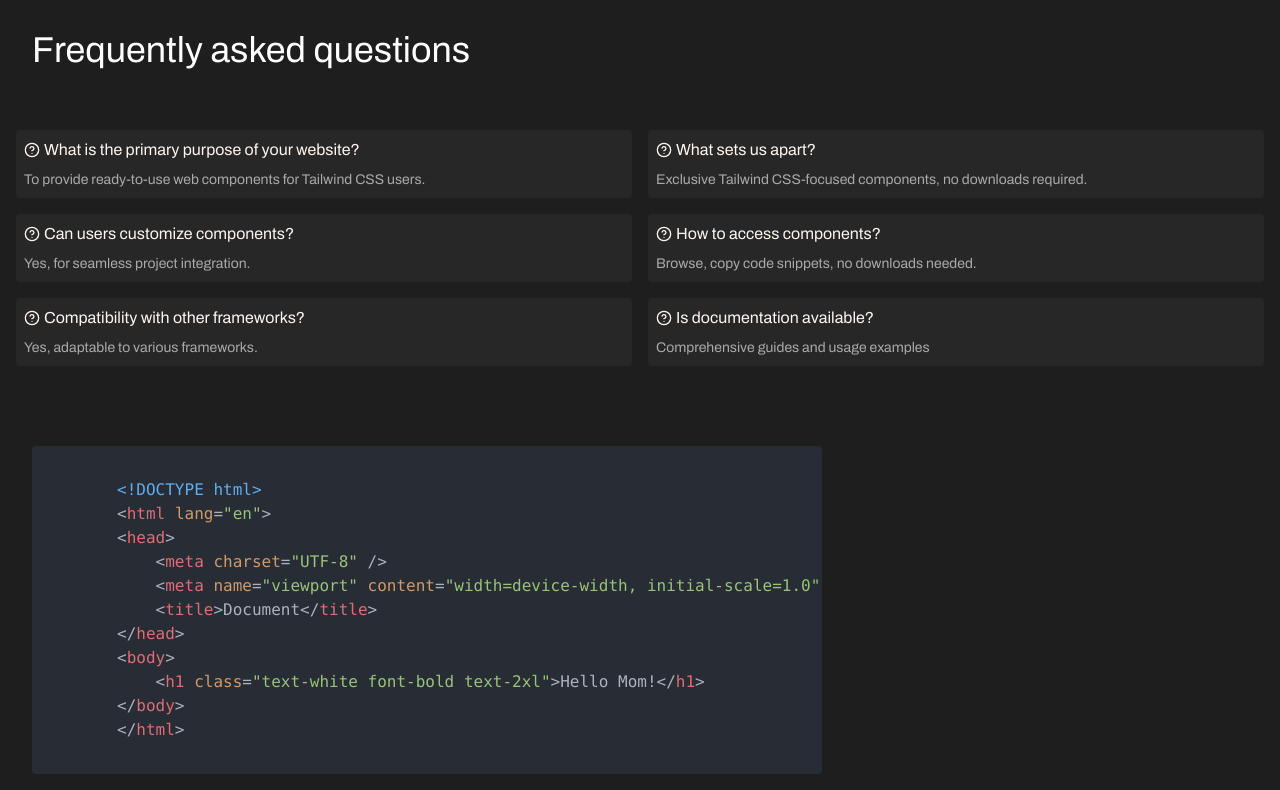
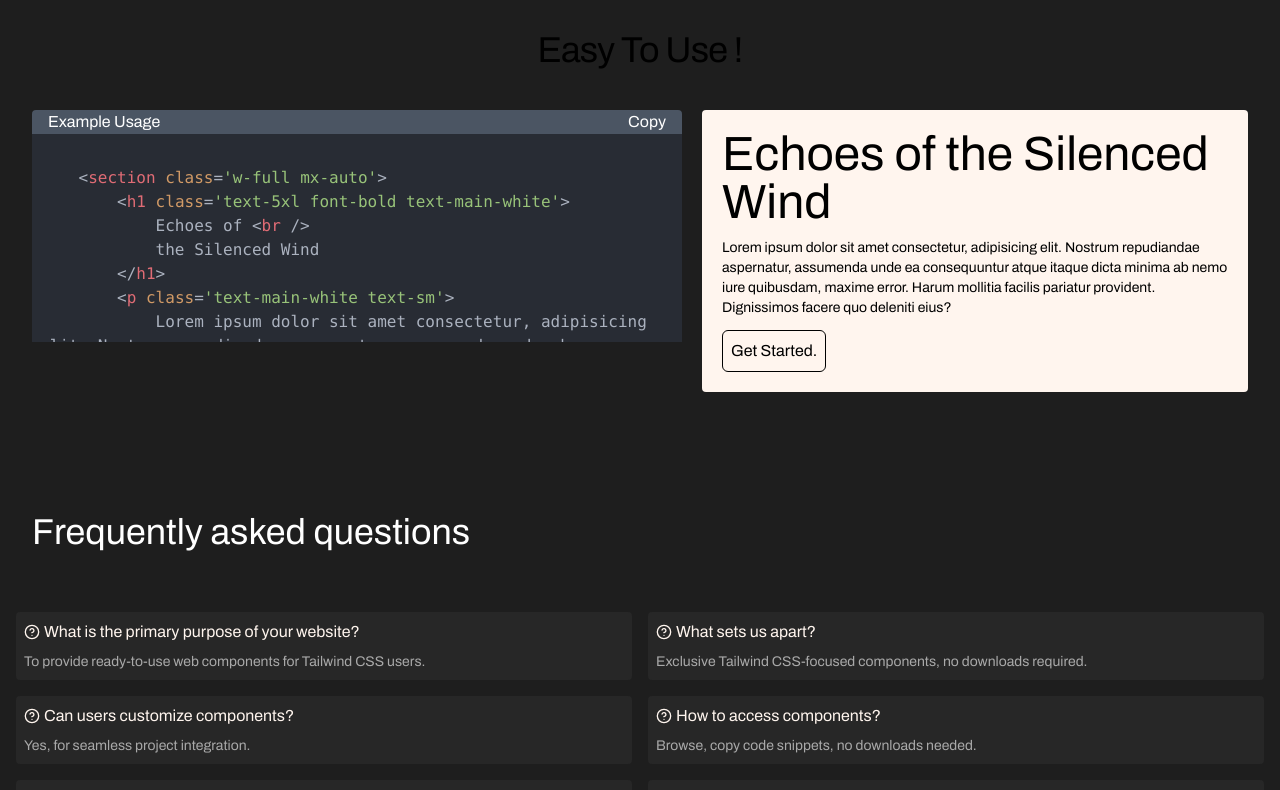
Before and after one commit to justizha/NucleousUI, a Next.js app: page / in a window 1280 px wide. Shown: the part 620-1410 px from the top of the page. Built offline with nearby package versions, Linux system fonts and the light colour scheme.

Commit message:
code highlight

```diff
--- a/src/app/globals.css
+++ b/src/app/globals.css
@@ -37,6 +37,7 @@ body {
 
 ::-webkit-scrollbar-track {
   background: #1e1e1e;
+  border: 1px solid #4e4e4e;
 }
 
 ::-webkit-scrollbar-thumb {
--- a/src/app/page.tsx
+++ b/src/app/page.tsx
@@ -9,8 +9,8 @@ export default function Home() {
     <PageWrapper>
       <section className="bg-main-black">
         <Hero />
+        <CodeHighlight />
         <Faq />
-        <CodeHighlight />
       </section>
     </PageWrapper>
   )
--- a/src/app/sections/CodeHighlight.tsx
+++ b/src/app/sections/CodeHighlight.tsx
@@ -1,30 +1,67 @@
+import { useState } from 'react';
 import SyntaxHighlighter from 'react-syntax-highlighter';
 import { atomOneDark } from 'react-syntax-highlighter/dist/esm/styles/hljs';
 
 export default function CodeHighlight() {
     const codeString = `
-        <!DOCTYPE html>
-        <html lang="en">
-        <head>
-            <meta charset="UTF-8" />
-            <meta name="viewport" content="width=device-width, initial-scale=1.0" />
-            <title>Document</title>
-        </head>
-        <body>
-            <h1 class="text-white font-bold text-2xl">Hello Mom!</h1>
-        </body>
-        </html>
-    `;
-
+    <section class='w-full mx-auto'>
+        <h1 class='text-5xl font-bold text-main-white'>
+            Echoes of <br />
+            the Silenced Wind
+        </h1>
+        <p class='text-main-white text-sm'>
+            Lorem ipsum dolor sit amet consectetur, adipisicing elit. Nostrum repudiandae aspernatur, assumenda unde ab nemo
+        <div className='mt-3'>
+            <button class='p-1 bg-main-white rounded-md text-black'>
+                Get Started.
+            </button>
+        </div>
+    </section>
+    `
+    const [setText] = useState('')
+    const copyCode = (text: string) => {
+        navigator.clipboard.writeText(text).then(() => {
+            console.log("copied")
+        },
+            (error) => {
+                console.log("error", error)
+            })
+    }
     return (
-        <section className='bg-main-black mx-8 pb-10'>
-            <SyntaxHighlighter
-                language="html"
-                style={atomOneDark}
-                className="rounded md:w-[65%] w-full"
-            >
-                {codeString}
-            </SyntaxHighlighter>
-        </section>
+        <section className='bg-main-black mx-8 pb-10 pt-20'>
+            <h1 className='text-center mb-10 text-4xl font-semibold tracking-tight'>Easy To Use !</h1>
+            <div className='flex justify-between md:flex-row flex-col gap-5'>
+                <div className='w-full md:w-[60%]'>
+                    <div className='flex justify-between px-4 rounded-t bg-gray-600 text-white text text-base'>
+                        <p>Example Usage</p>
+                        <button onClick={() => copyCode(codeString)}>
+                            Copy
+                        </button>
+                    </div>
+                    <SyntaxHighlighter
+                        language='htmlbars'
+                        style={atomOneDark}
+                        wrapLongLines={true}
+                        className="overflow-y-auto max-h-52"
+                    >
+                        {codeString}
+                    </SyntaxHighlighter>
+                </div>
+                <div className='w-1/2 bg-main-white p-5 rounded'>
+                    <h1 className='md:text-5xl text-3xl font-bold text-black mb-3'>
+                        Echoes of
+                        the Silenced Wind
+                    </h1>
+                    <p className='text-black text-sm'>
+                        Lorem ipsum dolor sit amet consectetur, adipisicing elit. Nostrum repudiandae aspernatur, assumenda unde ea consequuntur atque itaque dicta minima ab nemo iure quibusdam, maxime error. Harum mollitia facilis pariatur provident. Dignissimos facere quo deleniti eius?
+                    </p>
+                    <div className='mt-3'>
+                        <button className='p-2 bg-main-white rounded-md border border-black text-black'>
+                            Get Started.
+                        </button>
+                    </div>
+                </div>
+            </div>
+        </section >
     )
 }
--- a/tailwind.config.js
+++ b/tailwind.config.js
@@ -20,7 +20,7 @@ module.exports = {
         'main-black' : ' #1E1E1E',
         'main-white' : '#FFF5EE',
         'main-gray' : '#A9A9A9',
-        'main-accent' : "11A8E8",
+        'main-accent' : "#11A8E8",
         'main-blue' : "#11A5E4",
       },
       boxShadow : {
```
